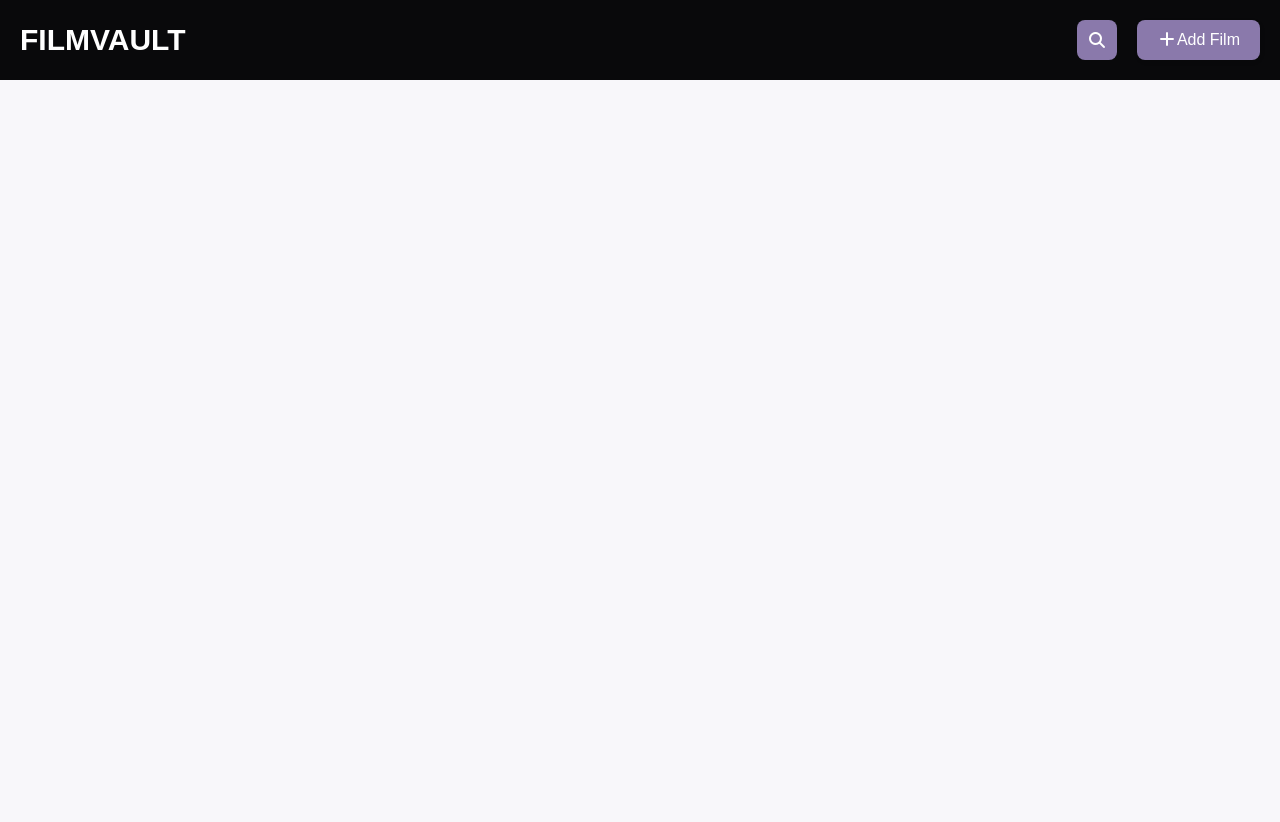
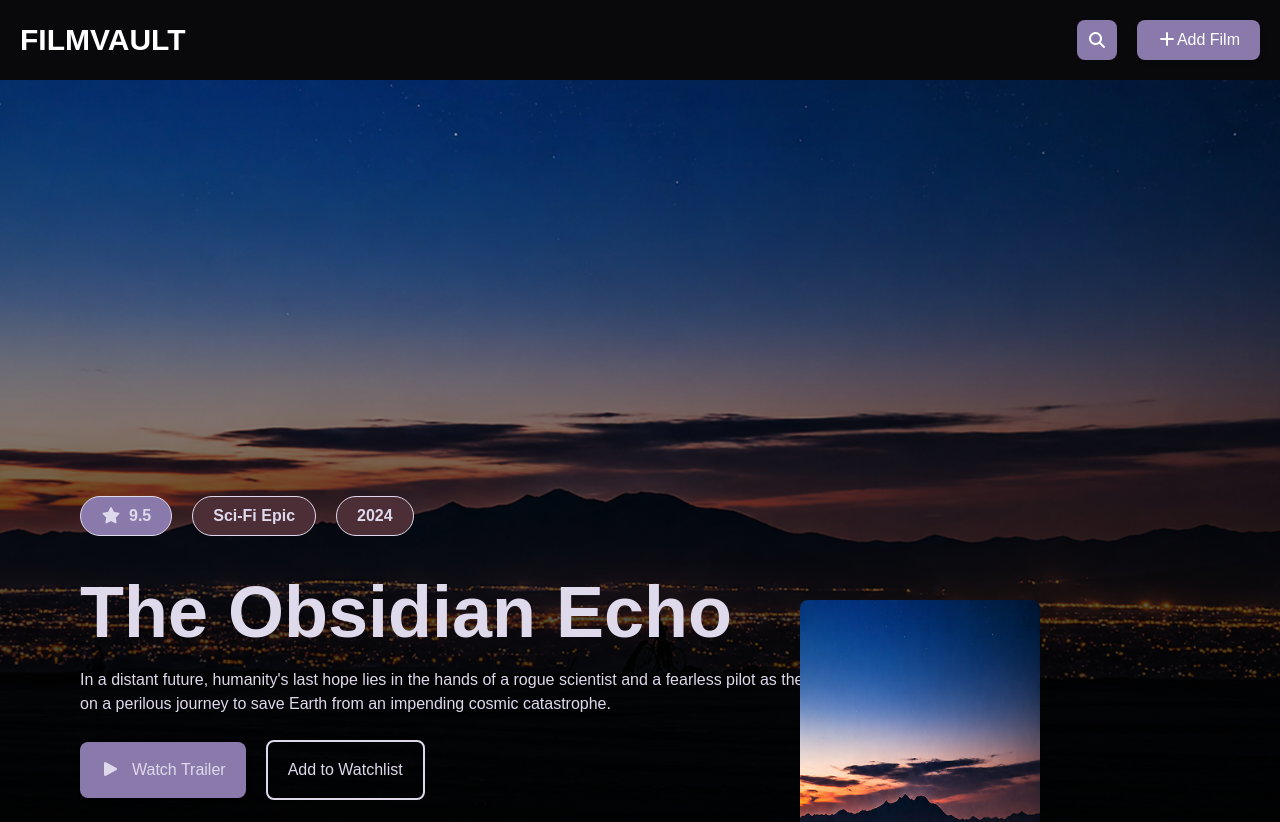
Before and after one commit to Mouad-MCH/FilmVault, a React (Vite) app: page / in a window 1280 px wide. Shown: the top 822 px of the page. Before the commit the page ends 800 px from the top, so only its background shows below. Built offline with nearby package versions, Linux system fonts and the light colour scheme.

Commit message:
add hero section

```diff
--- a/src/App.jsx
+++ b/src/App.jsx
@@ -1,9 +1,11 @@
+import HeroSection from './components/HeroSection'
 import Navbar from './components/Navbar'
 
 const App = () => {
   return (
     <div>
       <Navbar/>
+      <HeroSection />
     </div>
   )
 }
--- a/src/components/HeroSection.jsx
+++ b/src/components/HeroSection.jsx
@@ -0,0 +1,37 @@
+import React from 'react'
+
+const HeroSection = () => {
+  return (
+    <div className='heroSection relative text-secondary flex flex-col items-left justify-end p-20'>
+      <div className="head_spans">
+        <span>
+          <i class="fa-solid fa-star"></i>
+          9.5
+        </span>
+        <span> Sci-Fi Epic</span>
+        <span> 2024 </span>
+      </div>
+
+      <h1 className='head_title'>The Obsidian Echo</h1>
+      <p className='head_desc'>
+        In a distant future, humanity's last hope
+        lies in the hands of a rogue scientist and a fearless pilot as they
+         embark on a perilous journey to save Earth from an impending
+         cosmic catastrophe.
+      </p>
+
+      <div className="buttons">
+        <button className="btn-primary">
+          <i class="fa-solid fa-play mr-3"></i>
+          Watch Trailer</button>
+        <button className="btn-secondary">Add to Watchlist</button>
+      </div>
+
+      <div className='absolute overflow-hidden bottom-[-100px] max-lg:right-30 max-sm:left-[50%] max-sm:translate-x-[-50%] max-sm:bottom-[-330px] right-60 max-md:right-10 bg-primary w-60 h-95 rounded-lg '>
+        <img className='w-full h-full bg-cover' src="src/assets/Background.png" alt="photo" />
+      </div>
+    </div>
+  )
+}
+
+export default HeroSection
--- a/src/index.css
+++ b/src/index.css
@@ -165,10 +165,10 @@
 
 @layer base {
   * {
-    @apply border-border outline-ring/50;
+    @apply  m-0 p-0;
   }
   body {
-    @apply bg-background text-foreground;
+    @apply bg-[#09090B] text-foreground overflow-hidden;
   }
 }
 
@@ -192,6 +192,52 @@
       @apply px-5 py-2 outline-0 rounded-lg bg-primary hover:bg-secondary transition-all duration-75 cursor-pointer shadow-xs shadow-primary;
     }
   }
+
+  .heroSection {
+    background-image:
+      linear-gradient(to bottom, rgba(10,10,15,0.15), rgba(1, 1, 1, 0.95)),
+      url('./assets/Background.png');
+    @apply bg-cover bg-center bg-no-repeat w-screen h-200 max-sm:text-center;
+
+    & .head_spans {
+      @apply flex items-center gap-5 mb-5;
+
+      & span {
+        @apply bg-accent-foreground  flex-center text-[16px] rounded-full w-fit h-10 px-5 font-bold border-secondary border-1;
+      }
+
+      & span:first-child {
+        @apply flex-center gap-2 bg-primary;
+      }
+    }
+
+    & .head_title {
+      @apply font-extrabold max-lg:text-6xl text-7xl my-5;
+    }
+
+    & .head_desc {
+      @apply lg:max-w-200 max-lg:max-w-100 mb-6;
+    }
+
+    .buttons {
+      @apply flex-center gap-5 justify-start;
+
+      & button {
+        @apply bg-red-400 px-5 py-4 rounded-lg cursor-pointer;
+      }
+
+      & button:first-child {
+        @apply bg-primary hover:bg-secondary hover:text-foreground shadow-sm transition-all duration-300;
+      }
+
+      & button:nth-child(2) {
+        background-color: transparent;
+        @apply border-2 border-secondary;
+      }
+    }
+  }
+
+
 }
 
 
```
Also changed, not shown: src/assets/Background.png (added), src/assets/Hero Section.png (added).
